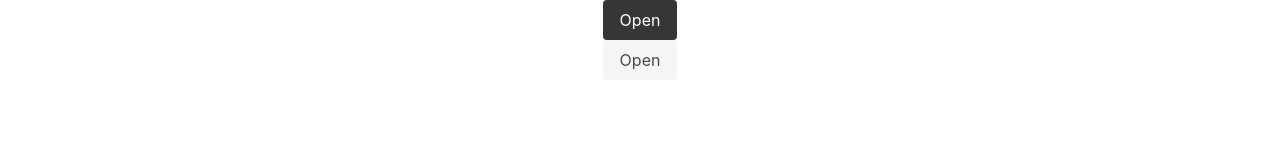
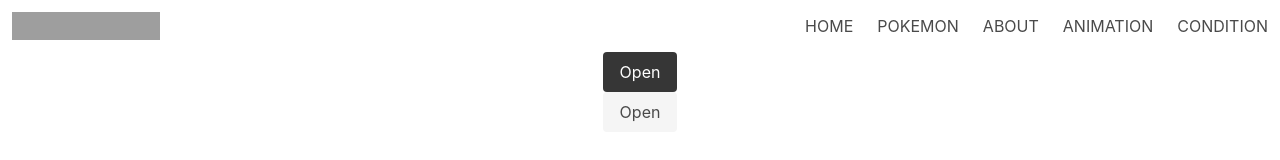
Before and after one commit to Apfirebolt/integrating-vuejs-in-multipage-applications, a plain HTML site: page animation.html in a window 1280 px wide. Drawn offline with nearby package versions, Linux system fonts and the light colour scheme; grey boxes are pictures that could not be loaded.

Commit message:
headers added to pages

```diff
--- a/animation.html
+++ b/animation.html
@@ -53,7 +53,38 @@
 </head>
 
 <body>
+    <nav class="navbar" role="navigation" aria-label="main navigation">
+        <div class="navbar-brand">
+            <a class="navbar-item" href="https://bulma.io">
+                <img src="https://upload.wikimedia.org/wikipedia/commons/9/95/Vue.js_Logo_2.svg" width="148"
+                    height="36">
+            </a>
+        </div>
 
+        <div class="navbar-menu">
+            <div class="navbar-end">
+                <a class="navbar-item" href="/index.html">
+                    HOME
+                </a>
+
+                <a class="navbar-item" href="/pokemon.html">
+                    POKEMON
+                </a>
+
+                <a class="navbar-item" href="/about.html">
+                    ABOUT
+                </a>
+
+                <a class="navbar-item" href="/animation.html">
+                    ANIMATION
+                </a>
+
+                <a class="navbar-item" href="/conditional.html">
+                    CONDITION
+                </a>
+            </div>
+        </div>
+    </nav>
     <!-- Hero del producto -->
     <section class="hero is-white" id="app">
         <div v-if="isOpened" class="hero-body" :class="{ shake: isOpened }">
```
Also changed, not shown: about.html (+35 -5 lines), conditional.html (+31 -0 lines), index.html (+15 -26 lines), pokemon.html (+32 -0 lines).
